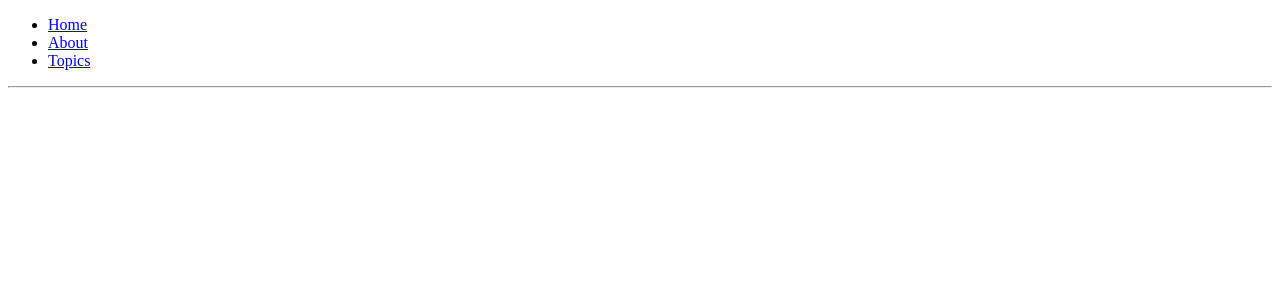
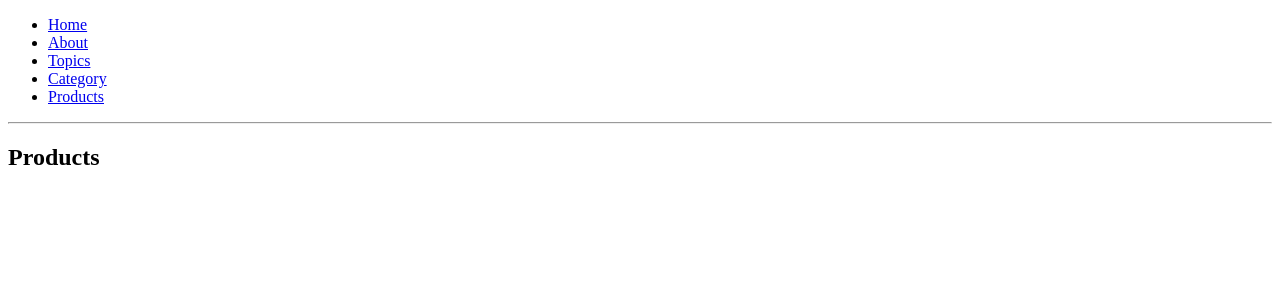
Before and after one commit to rhounkpe/react-router-v4-learning, a React (Create React App) app: page /products in a window 1280 px wide. Shown: the top 300 px of the page. Built offline with nearby package versions, Linux system fonts and the light colour scheme.

Commit message:
Products and Category components added and refactoring

```diff
--- a/src/components/App.js
+++ b/src/components/App.js
@@ -1,20 +1,18 @@
 import React from 'react';
 import Routes from './routes';
-import { NavLink } from 'react-router-dom';
 
 import './App.css';
 
+import Header from './Header';
+
 
 const App = () => {
-    const getConfirmation = (message, callback) => {
-        const allowTransition = window.confirm(message);
-        callback(allowTransition);
-    }
-
-    const supportsHistory = 'pushState' in window.history;
 
     return (
-        <Routes />
+        <div>
+            <Header />
+            <Routes />
+        </div>
     );
 };
 
--- /dev/null
+++ b/src/components/Categories/Category.js
@@ -0,0 +1,11 @@
+import React from 'react';
+
+const Category = () => {
+    return (
+        <div>
+            <h2>Category</h2>
+        </div>
+    );
+};
+
+export default Category;
--- a/src/components/NavMenu.js
+++ b/src/components/Header.js
@@ -1,8 +1,8 @@
 import React from 'react';
-import {NavLink } from 'react-router-dom';
+import {NavLink, Link } from 'react-router-dom';
 
 
-const NavMenu = () => {
+const Header = () => {
     const checkActive = (match, location) => false;
 
     return (
@@ -33,6 +33,8 @@ const NavMenu = () => {
                         Topics
                     </NavLink>
                 </li>
+                <li><Link to="/category">Category</Link></li>
+                <li><Link to="/products">Products</Link></li>
             </ul>
 
             <hr />
@@ -40,4 +42,4 @@ const NavMenu = () => {
     );
 };
 
-export default NavMenu;
+export default Header;
--- /dev/null
+++ b/src/components/Products/Products.js
@@ -0,0 +1,11 @@
+import React from 'react';
+
+const Products = () => {
+    return (
+        <div>
+            <h2>Products</h2>
+        </div>
+    );
+};
+
+export default Products;
--- a/src/components/routes/index.js
+++ b/src/components/routes/index.js
@@ -1,20 +1,20 @@
 import React from 'react';
-import { BrowserRouter, Route, NavLink } from 'react-router-dom';
+import { Route, Switch } from 'react-router-dom';
 
 import Home from '../Home';
 import About from '../About';
 import Topics from '../Topics';
-import NavMenu from '../NavMenu';
+import Category from '../Categories/Category';
+import Products from '../Products/Products';
 
 export default () => (
-    <BrowserRouter
-        basename="/calendar/"
-    >
-        <div>
-            <Route component={NavMenu} />
+    <div>
+        <Switch>
             <Route exact path="/" component={Home} />
             <Route exaxt path="/about" component={About} />
-            <Route path="/topics" component={Topics} />
-        </div>
-    </BrowserRouter>
+            <Route exaxt path="/topics" component={Topics} />
+            <Route path="/category" component={Category} />
+            <Route path="/products" component={Products} />
+        </Switch>
+    </div>
 );
--- a/src/index.js
+++ b/src/index.js
@@ -1,8 +1,13 @@
 import React from 'react';
 import ReactDOM from 'react-dom';
+import { BrowserRouter } from 'react-router-dom';
 
 import App from './components/App';
 import registerServiceWorker from './registerServiceWorker';
 
-ReactDOM.render(<App />, document.getElementById('root'));
+ReactDOM.render(
+    <BrowserRouter>
+        <App />
+    </BrowserRouter>,
+    document.getElementById('root'));
 registerServiceWorker();
```
